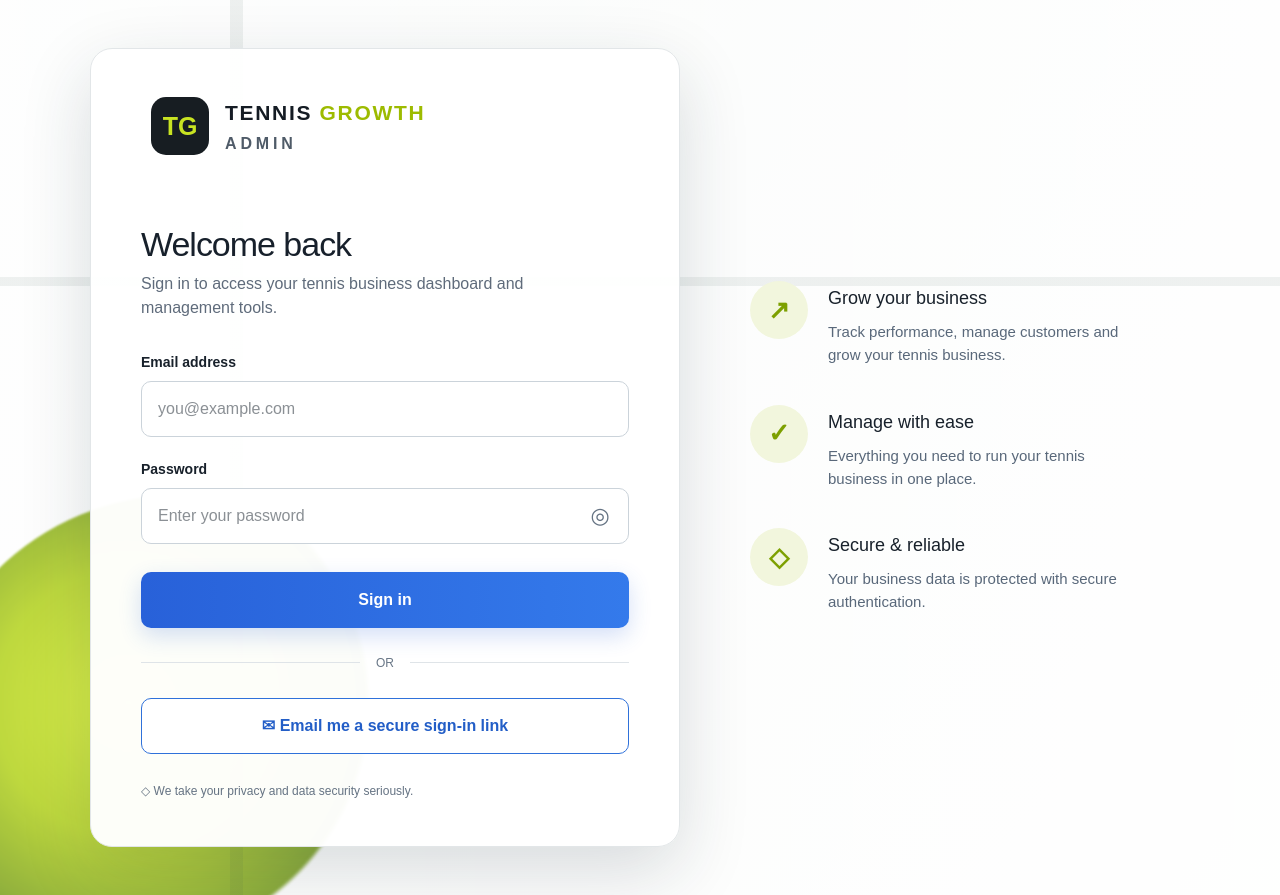
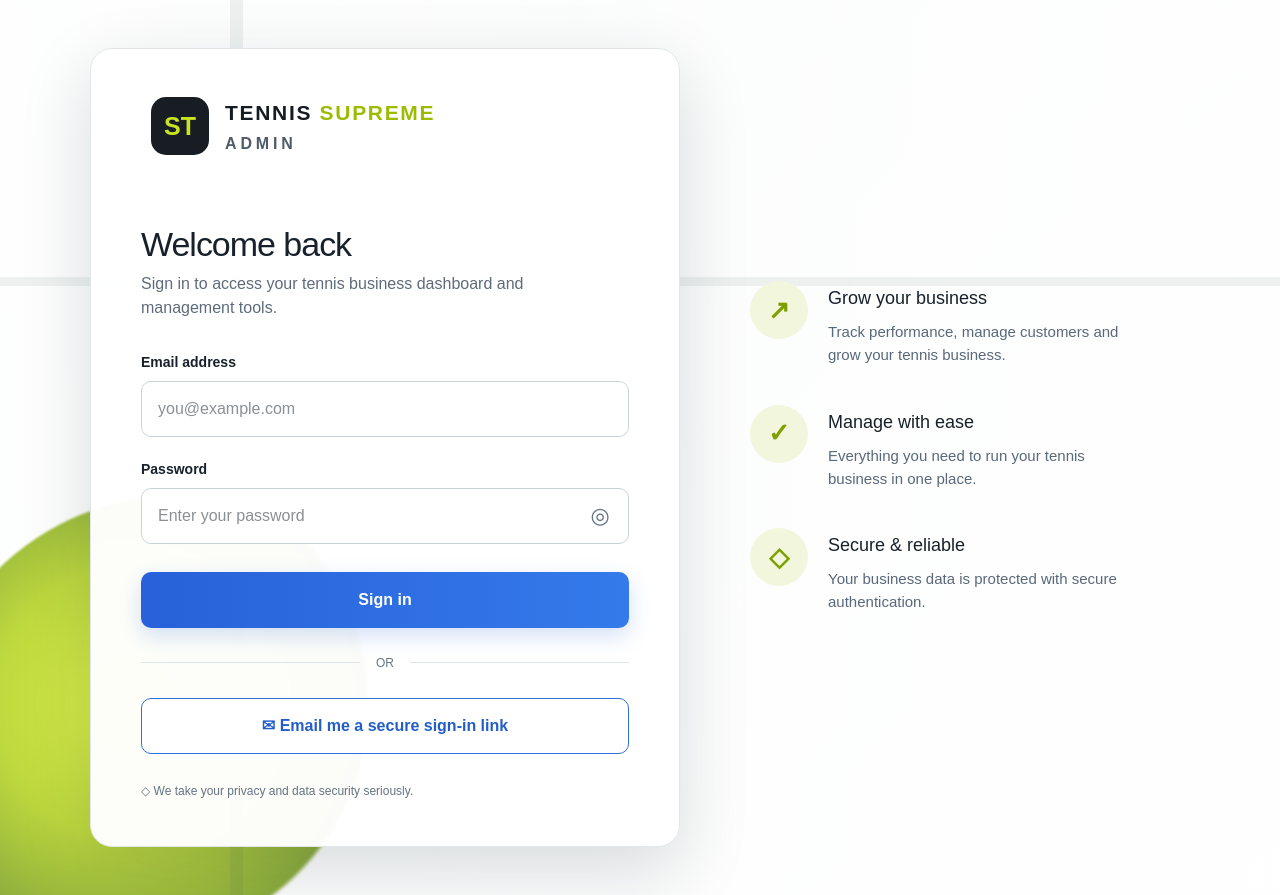
Before and after one commit to robnorris125-coder/Supreme-Tennis-Admin-Production, a Next.js app: page /login in a window 1280 px wide. Built offline with nearby package versions, Linux system fonts and the light colour scheme; no server answers.

Commit message:
Change login branding to Supreme Tennis

```diff
--- a/app/login/page.tsx
+++ b/app/login/page.tsx
@@ -57,10 +57,10 @@ return (
 <section className="login-layout">
 <div className="login-card">
 <div className="brand">
-<div className="logo">TG</div>
+<div className="logo">ST</div>
 <div>
 <div className="brand-name">
-TENNIS <span>GROWTH</span>
+TENNIS <span>SUPREME</span>
 </div>
 <div className="brand-admin">ADMIN</div>
 </div>
```
